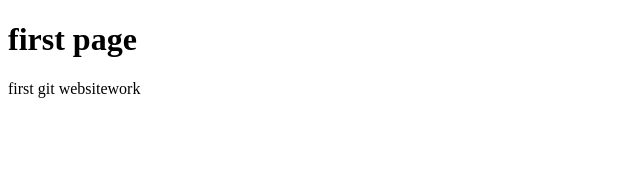
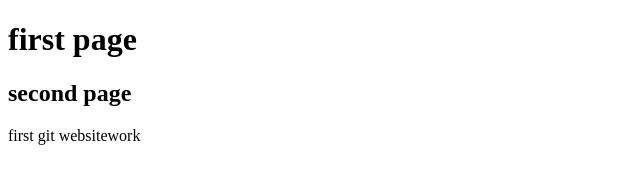
Before and after one commit to Khanani123/first-repository, a plain HTML site: page index.html in a window 1280 px wide. Shown: the whole page, without its empty margins (0-640 px from the left). Drawn offline with Linux system fonts and the light colour scheme.

Commit message:
branch made

```diff
--- a/index.html
+++ b/index.html
@@ -7,6 +7,8 @@
 </head>
 <body>
     <h1> first page</h1>
+    <h2>second page</h2>
     <p>first git websitework</p>
+
 </body>
 </html>
```
